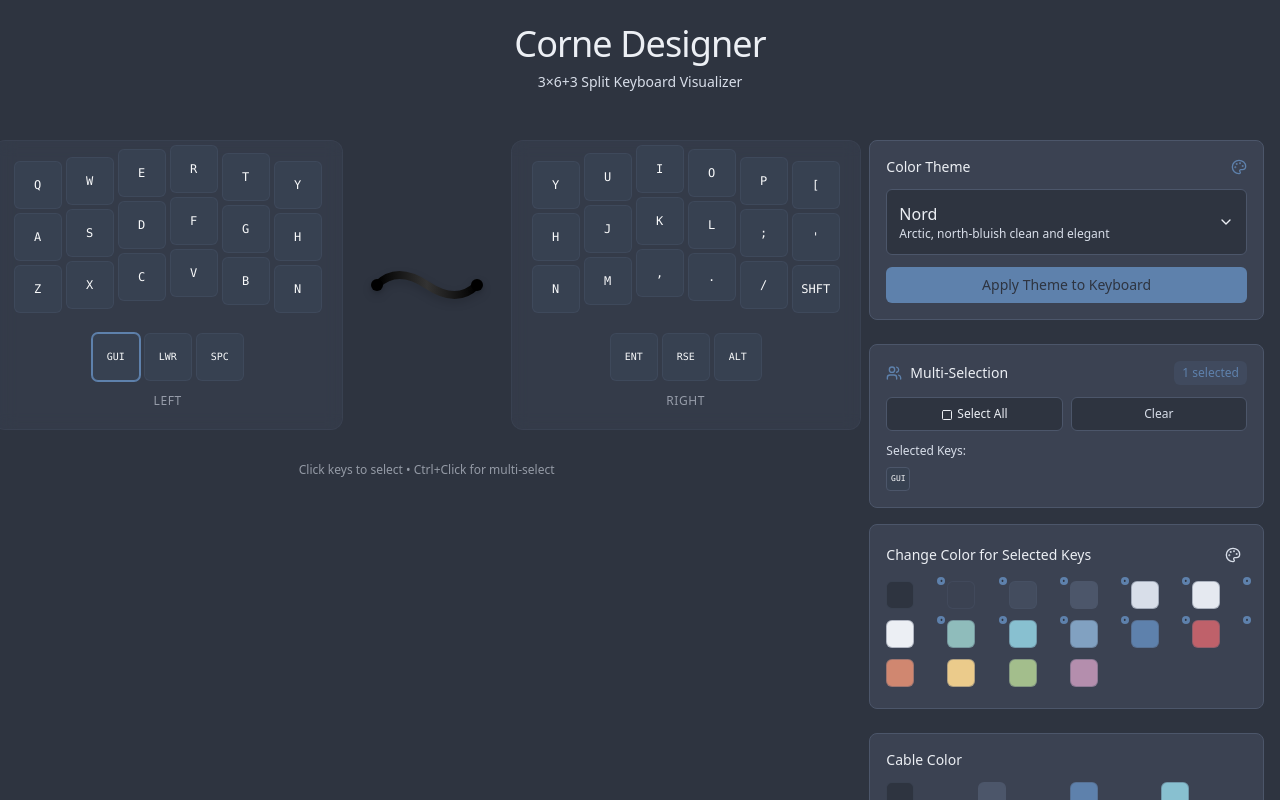
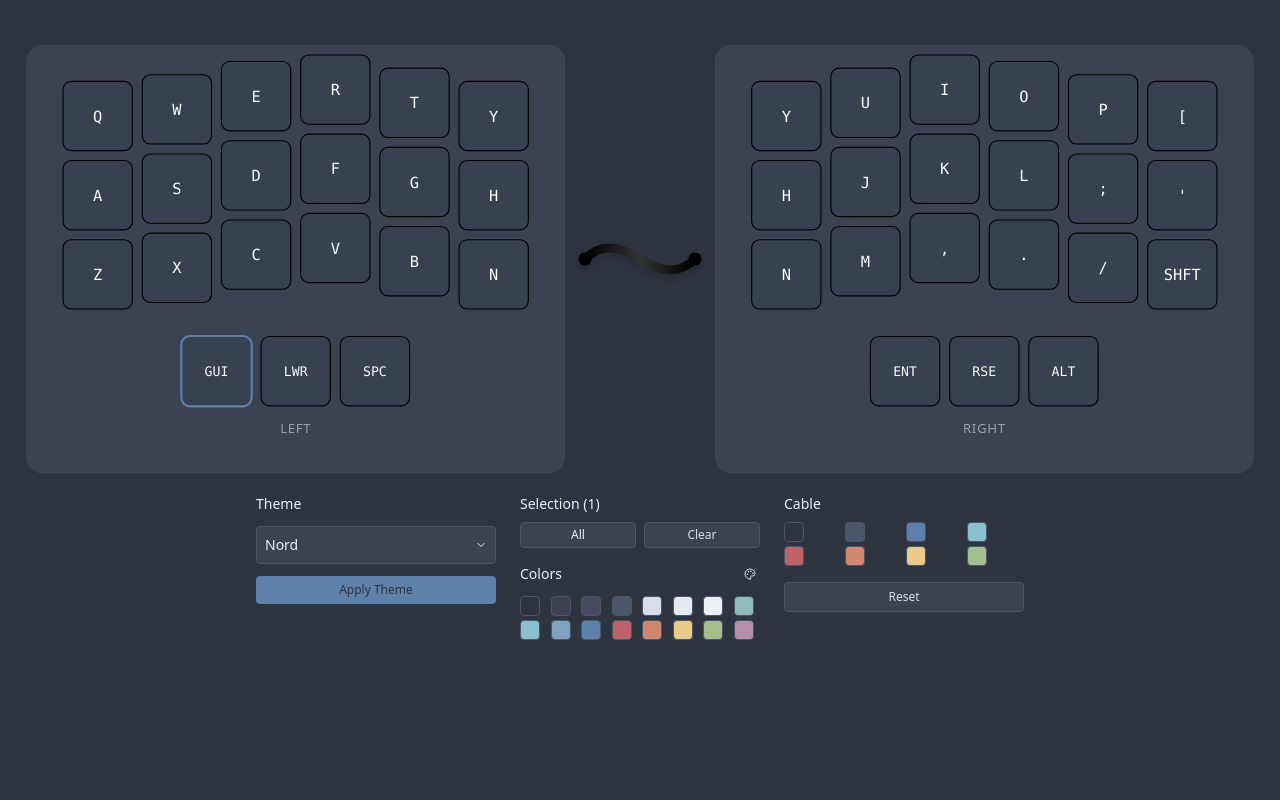
Before and after one commit to NokiaTh131/corne-design, a React (Vite) app: page / in a window 1280 px wide. Both pictures are taken after a click on the element "GUI". Shown: the top 800 px of the page. Built offline with nearby package versions, Linux system fonts and the light colour scheme.

Commit message:
better ui

```diff
--- a/src/App.tsx
+++ b/src/App.tsx
@@ -31,28 +31,10 @@ function App() {
       className="min-h-screen transition-colors duration-300"
       style={{ backgroundColor: selectedTheme.colors.background }}
     >
-      <div className="max-w-7xl mx-auto px-4 py-6">
-        {/* Minimal Header */}
-        <header className="text-center mb-12">
-          <h1
-            className="text-4xl font-light tracking-tight mb-2"
-            style={{ color: selectedTheme.colors.text }}
-          >
-            Corne Designer
-          </h1>
-          <p
-            className="text-sm"
-            style={{ color: selectedTheme.colors.textMuted }}
-          >
-            3×6+3 Split Keyboard Visualizer
-          </p>
-        </header>
-
-        <div className="grid grid-cols-1 lg:grid-cols-3 gap-8">
-          {/* Keyboard Display */}
-          <div className="lg:col-span-2">
-            <div className="flex flex-col items-center space-y-8">
-              <div className="flex items-center gap-6">
+      <div className="max-w-6xl mx-auto px-4 py-6">
+        {/* Keyboard Display - Centered and Prominent */}
+        <div className="flex justify-center mt-10">
+          <div className="flex items-center gap-2 scale-110">
             <KeyboardHalf
               keys={keyboardConfig.leftKeys}
               side="left"
@@ -71,21 +53,13 @@ function App() {
               theme={selectedTheme}
             />
           </div>
-
-              {/* Helper Text */}
-              <div className="text-center">
-                <p
-                  className="text-xs opacity-60"
-                  style={{ color: selectedTheme.colors.textMuted }}
-                >
-                  Click keys to select • Ctrl+Click for multi-select
-                </p>
-              </div>
-            </div>
         </div>
 
-          {/* Controls Panel */}
-          <div className="space-y-6">
+
+        {/* Controls Panel - Compact */}
+        <div className="max-w-3xl mx-auto mt-10">
+          <div className="grid grid-cols-1 md:grid-cols-3 gap-6">
+            <div>
               <ThemeSelector
                 themes={COLOR_THEMES}
                 selectedTheme={selectedTheme}
@@ -100,7 +74,9 @@ function App() {
                   updateCableColor(theme.colors.cableColors[0]);
                 }}
               />
+            </div>
 
+            <div>
               {selectedKeys.size > 0 ? (
                 <MultiKeyCustomizer
                   selectedKeys={getSelectedKeysConfig()}
@@ -118,36 +94,27 @@ function App() {
                   theme={selectedTheme}
                 />
               )}
+            </div>
 
-            {/* Cable Customizer */}
-            <div
-              className="rounded-lg p-4 border"
-              style={{
-                backgroundColor: selectedTheme.colors.surface,
-                borderColor: selectedTheme.colors.border
-              }}
-            >
-              <div className="flex items-center justify-between mb-3">
+            <div className="space-y-4">
+              <div>
                 <h3
-                  className="text-sm font-medium"
+                  className="text-sm font-medium mb-2"
                   style={{ color: selectedTheme.colors.text }}
                 >
-                  Cable Color
+                  Cable
                 </h3>
-              </div>
-              <div className="grid grid-cols-4 gap-1.5">
+                <div className="grid grid-cols-4 gap-1">
                   {selectedTheme.colors.cableColors.map((color) => (
                     <button
                       key={color}
                       className={`
-                      w-7 h-7 rounded-md border cursor-pointer
-                      transition-all duration-200
-                      hover:scale-110
+                        w-5 h-5 rounded border cursor-pointer
                         ${keyboardConfig.cableColor === color ? 'ring-1' : ''}
                       `}
                       style={{
                         backgroundColor: color,
-                      borderColor: selectedTheme.colors.border + '60',
+                        borderColor: selectedTheme.colors.border,
                         ...(keyboardConfig.cableColor === color && {
                           '--tw-ring-color': selectedTheme.colors.accent
                         })
@@ -159,17 +126,16 @@ function App() {
                 </div>
               </div>
 
-            <div className="flex justify-center pt-4">
               <button
                 onClick={resetToDefault}
-                className="px-4 py-2 text-sm rounded-md border transition-all duration-200 hover:scale-105"
+                className="w-full py-1.5 px-3 text-xs rounded border"
                 style={{
                   backgroundColor: selectedTheme.colors.surface,
                   borderColor: selectedTheme.colors.border,
                   color: selectedTheme.colors.textMuted
                 }}
               >
-                Reset Layout
+                Reset
               </button>
             </div>
           </div>
--- a/src/components/ColorPicker.tsx
+++ b/src/components/ColorPicker.tsx
@@ -1,6 +1,6 @@
 import React, { useState } from 'react';
 import { HexColorPicker } from 'react-colorful';
-import { Palette, X } from 'lucide-react';
+import { Palette } from 'lucide-react';
 import type { ColorTheme } from '../constants/themes';
 
 interface ColorPickerProps {
@@ -32,14 +32,8 @@ export const ColorPicker: React.FC<ColorPickerProps> = ({
   };
 
   return (
-    <div
-      className="rounded-lg p-4 border"
-      style={{
-        backgroundColor: theme.colors.surface,
-        borderColor: theme.colors.border
-      }}
-    >
-      <div className="flex items-center justify-between mb-3">
+    <div className="space-y-3">
+      <div className="flex items-center justify-between">
         <h3
           className="text-sm font-medium"
           style={{ color: theme.colors.text }}
@@ -48,46 +42,30 @@ export const ColorPicker: React.FC<ColorPickerProps> = ({
         </h3>
         <button
           onClick={() => setShowCustomPicker(!showCustomPicker)}
-          className="p-1.5 rounded-md transition-colors hover:scale-105"
+          className="p-1 rounded text-xs"
           style={{
             color: theme.colors.textMuted,
-            backgroundColor: showCustomPicker ? theme.colors.background : 'transparent'
+            backgroundColor: showCustomPicker ? theme.colors.surface : 'transparent'
           }}
-          title="Custom color picker"
+          title="Custom color"
         >
-          <Palette className="w-4 h-4" />
+          <Palette className="w-3 h-3" />
         </button>
       </div>
 
       {showCustomPicker && (
         <div
-          className="mb-4 p-3 rounded-lg border"
+          className="p-3 rounded border"
           style={{
-            backgroundColor: theme.colors.background,
+            backgroundColor: theme.colors.surface,
             borderColor: theme.colors.border
           }}
         >
-          <div className="flex items-center justify-between mb-2">
-            <span
-              className="text-xs font-medium"
-              style={{ color: theme.colors.text }}
-            >
-              Custom Color
-            </span>
-            <button
-              onClick={() => setShowCustomPicker(false)}
-              className="p-1 rounded transition-colors hover:scale-105"
-              style={{ color: theme.colors.textMuted }}
-            >
-              <X className="w-3 h-3" />
-            </button>
-          </div>
-
-          <div className="space-y-3">
+          <div className="space-y-2">
             <HexColorPicker
               color={customColor}
               onChange={setCustomColor}
-              className="!w-full !h-32"
+              className="!w-full !h-24"
             />
 
             <div className="flex items-center gap-2">
@@ -95,9 +73,9 @@ export const ColorPicker: React.FC<ColorPickerProps> = ({
                 type="text"
                 value={customColor}
                 onChange={(e) => setCustomColor(e.target.value)}
-                className="flex-1 rounded px-2 py-1 text-xs border focus:outline-none focus:ring-1 transition-all"
+                className="flex-1 rounded px-2 py-1 text-xs border"
                 style={{
-                  backgroundColor: theme.colors.surface,
+                  backgroundColor: theme.colors.background,
                   borderColor: theme.colors.border,
                   color: theme.colors.text
                 }}
@@ -105,32 +83,30 @@ export const ColorPicker: React.FC<ColorPickerProps> = ({
               />
               <button
                 onClick={handleCustomColorSelect}
-                className="px-3 py-1 rounded text-xs transition-all hover:scale-105"
+                className="px-2 py-1 rounded text-xs"
                 style={{
                   backgroundColor: theme.colors.accent,
                   color: theme.colors.background
                 }}
               >
-                Apply
+                Add
               </button>
             </div>
           </div>
         </div>
       )}
 
-      <div className="grid grid-cols-6 gap-1.5">
-        {colors.map((color, index) => (
-          <div key={color} className="relative">
+      <div className="grid grid-cols-8 gap-1">
+        {colors.map((color) => (
           <button
+            key={color}
             className={`
-                w-7 h-7 rounded-md border cursor-pointer
-                transition-all duration-200
-                hover:scale-110
+              w-5 h-5 rounded border cursor-pointer
               ${selectedColor === color ? 'ring-1' : ''}
             `}
             style={{
               backgroundColor: color,
-                borderColor: theme.colors.border + '60',
+              borderColor: theme.colors.border,
               ...(selectedColor === color && {
                 '--tw-ring-color': theme.colors.accent
               })
@@ -138,20 +114,6 @@ export const ColorPicker: React.FC<ColorPickerProps> = ({
             onClick={() => onColorSelect(color)}
             aria-label={`Select color ${color}`}
           />
-            {/* Custom color indicator */}
-            {index < (onAddCustomColor ? 12 : 0) && onAddCustomColor && (
-              <div
-                className="absolute -top-1 -right-1 w-2 h-2 rounded-full text-[8px] flex items-center justify-center"
-                style={{
-                  backgroundColor: theme.colors.accent,
-                  color: theme.colors.background
-                }}
-                title="Custom color"
-              >
-                •
-              </div>
-            )}
-          </div>
         ))}
       </div>
     </div>
--- a/src/components/KeyboardHalf.tsx
+++ b/src/components/KeyboardHalf.tsx
@@ -30,24 +30,24 @@ export const KeyboardHalf: React.FC<KeyboardHalfProps> = ({
   return (
     <div className="relative">
       <div
-        className="rounded-xl p-5 border backdrop-blur-sm"
+        className="rounded-2xl p-8 border"
         style={{
-          backgroundColor: theme.colors.surface + '80',
+          backgroundColor: theme.colors.surface,
           borderColor: theme.colors.border + '40'
         }}
       >
         {/* Main key grid with column stagger */}
         <div className="relative">
           {/* Column-based layout */}
-          <div className="flex gap-1">
+          <div className="flex gap-2">
             {[0, 1, 2, 3, 4, 5].map(colIndex => (
               <div
                 key={colIndex}
-                className="flex flex-col gap-1"
+                className="flex flex-col gap-2"
                 style={{
                   transform: side === 'left'
-                    ? `translateY(${COLUMN_STAGGER[colIndex]}px)`
-                    : `translateY(${COLUMN_STAGGER[5 - colIndex]}px)`,
+                    ? `translateY(${COLUMN_STAGGER[colIndex] * 1.5}px)`
+                    : `translateY(${COLUMN_STAGGER[5 - colIndex] * 1.5}px)`,
                 }}
               >
                 {[0, 1, 2].map(rowIndex => {
@@ -61,7 +61,7 @@ export const KeyboardHalf: React.FC<KeyboardHalfProps> = ({
                       theme={theme}
                     />
                   ) : (
-                    <div key={`${rowIndex}-${colIndex}`} className="w-12 h-12" />
+                    <div key={`${rowIndex}-${colIndex}`} className="w-16 h-16" />
                   );
                 })}
               </div>
@@ -70,7 +70,7 @@ export const KeyboardHalf: React.FC<KeyboardHalfProps> = ({
         </div>
 
         {/* Thumb cluster */}
-        <div className="flex justify-center mt-5 gap-1">
+        <div className="flex justify-center mt-6 gap-2">
           {thumbKeys.map((key) => (
             <Keycap
               key={key.id}
--- a/src/components/Keycap.tsx
+++ b/src/components/Keycap.tsx
@@ -16,9 +16,9 @@ export const Keycap: React.FC<KeycapProps> = ({ keycap, onClick, isSelected = fa
   return (
     <div
       className={`
-        w-12 h-12 rounded-md border cursor-pointer
+        w-16 h-16 rounded-lg border cursor-pointer
         flex items-center justify-center
-        font-mono text-xs font-medium
+        font-mono text-sm font-medium
         transition-all duration-200
         hover:scale-105 hover:shadow-md
         ${isSelected ? 'ring-1' : ''}
@@ -26,14 +26,14 @@ export const Keycap: React.FC<KeycapProps> = ({ keycap, onClick, isSelected = fa
       style={{
         backgroundColor: keycap.color,
         color: textColor,
-        borderColor: isSelected ? theme.colors.accent : theme.colors.border + '60',
+        borderColor: isSelected ? theme.colors.accent : '#000000',
         ...(isSelected && {
           '--tw-ring-color': theme.colors.accent
         })
       }}
       onClick={onClick}
     >
-      <span className={isThumbKey ? 'text-[10px]' : 'text-xs'}>{keycap.label}</span>
+      <span className={isThumbKey ? 'text-xs' : 'text-sm'}>{keycap.label}</span>
     </div>
   );
 };
--- a/src/components/MultiKeyCustomizer.tsx
+++ b/src/components/MultiKeyCustomizer.tsx
@@ -1,7 +1,6 @@
 import { ColorPicker } from './ColorPicker';
 import type { KeycapConfig } from '../types/index';
 import type { ColorTheme } from '../constants/themes';
-import { Users, Square, MousePointer } from 'lucide-react';
 
 interface MultiKeyCustomizerProps {
   selectedKeys: KeycapConfig[];
@@ -24,18 +23,11 @@ export const MultiKeyCustomizer: React.FC<MultiKeyCustomizerProps> = ({
 }) => {
   if (selectedKeys.length === 0) {
     return (
-      <div
-        className="rounded-lg p-6 border text-center"
-        style={{
-          backgroundColor: theme.colors.surface,
-          borderColor: theme.colors.border
-        }}
-      >
+      <div className="text-center py-8">
         <div style={{ color: theme.colors.textMuted }}>
-          <MousePointer className="w-8 h-8 mx-auto mb-3 opacity-40" />
-          <p className="text-sm mb-2">No keys selected</p>
-          <p className="text-xs opacity-75">
-            Click a key or Ctrl+Click to select multiple
+          <p className="text-sm mb-1">No keys selected</p>
+          <p className="text-xs opacity-60">
+            Click keys to select
           </p>
         </div>
       </div>
@@ -46,57 +38,33 @@ export const MultiKeyCustomizer: React.FC<MultiKeyCustomizerProps> = ({
 
   return (
     <div className="space-y-4">
-      {/* Selection Info */}
-      <div
-        className="rounded-lg p-4 border"
-        style={{
-          backgroundColor: theme.colors.surface,
-          borderColor: theme.colors.border
-        }}
-      >
-        <div className="flex items-center justify-between mb-3">
-          <div className="flex items-center gap-2">
-            <Users
-              className="w-4 h-4"
-              style={{ color: theme.colors.accent }}
-            />
-            <h3
-              className="text-sm font-medium"
-              style={{ color: theme.colors.text }}
-            >
-              Multi-Selection
-            </h3>
-          </div>
-          <div
-            className="text-xs px-2 py-1 rounded-md"
-            style={{
-              backgroundColor: theme.colors.accent + '20',
-              color: theme.colors.accent
-            }}
+      <div>
+        <div className="flex items-center justify-between mb-2">
+          <h3
+            className="text-sm font-medium"
+            style={{ color: theme.colors.text }}
           >
-            {selectedKeys.length} selected
-          </div>
+            Selection ({selectedKeys.length})
+          </h3>
         </div>
 
-        {/* Selection Controls */}
-        <div className="flex gap-2">
+        <div className="flex gap-2 mb-3">
           <button
             onClick={onSelectAll}
-            className="flex-1 py-2 px-3 rounded-md text-xs border transition-all hover:scale-105"
+            className="flex-1 py-1 px-2 rounded text-xs border"
             style={{
-              backgroundColor: theme.colors.background,
+              backgroundColor: theme.colors.surface,
               borderColor: theme.colors.border,
               color: theme.colors.text
             }}
           >
-            <Square className="w-3 h-3 inline mr-1" />
-            Select All
+            All
           </button>
           <button
             onClick={onClearSelection}
-            className="flex-1 py-2 px-3 rounded-md text-xs border transition-all hover:scale-105"
+            className="flex-1 py-1 px-2 rounded text-xs border"
             style={{
-              backgroundColor: theme.colors.background,
+              backgroundColor: theme.colors.surface,
               borderColor: theme.colors.border,
               color: theme.colors.textMuted
             }}
@@ -104,60 +72,18 @@ export const MultiKeyCustomizer: React.FC<MultiKeyCustomizerProps> = ({
             Clear
           </button>
         </div>
-
-        {/* Selected Keys Preview */}
-        <div className="mt-3">
-          <div className="text-xs mb-2" style={{ color: theme.colors.textMuted }}>
-            Selected Keys:
-          </div>
-          <div className="flex flex-wrap gap-1">
-            {selectedKeys.slice(0, 12).map((key) => (
-              <div
-                key={key.id}
-                className="w-6 h-6 rounded border flex items-center justify-center text-[8px] font-mono"
-                style={{
-                  backgroundColor: key.color,
-                  borderColor: theme.colors.border,
-                  color: getTextColor(key.color)
-                }}
-              >
-                {key.label}
-              </div>
-            ))}
-            {selectedKeys.length > 12 && (
-              <div
-                className="text-xs flex items-center px-1"
-                style={{ color: theme.colors.textMuted }}
-              >
-                +{selectedKeys.length - 12}
-              </div>
-            )}
-          </div>
-        </div>
       </div>
 
-      {/* Color Picker for Multiple Keys */}
       <ColorPicker
         colors={allColors}
         selectedColor={selectedKeys[0]?.color || theme.colors.keycapColors[0]}
         onColorSelect={(color) => {
           onUpdateSelectedKeys({ color });
         }}
-        title="Change Color for Selected Keys"
+        title="Colors"
         theme={theme}
         onAddCustomColor={onAddCustomColor}
       />
     </div>
   );
 };
-
-function getTextColor(backgroundColor: string): string {
-  const hex = backgroundColor.replace('#', '');
-  const r = parseInt(hex.substr(0, 2), 16);
-  const g = parseInt(hex.substr(2, 2), 16);
-  const b = parseInt(hex.substr(4, 2), 16);
-
-  const brightness = (r * 299 + g * 587 + b * 114) / 1000;
-
-  return brightness > 128 ? '#1f2937' : '#f9fafb';
-}
--- a/src/components/ThemeSelector.tsx
+++ b/src/components/ThemeSelector.tsx
@@ -1,6 +1,6 @@
 import { useState } from 'react';
 import type { ColorTheme } from '../constants/themes';
-import { ChevronDown, Palette } from 'lucide-react';
+import { ChevronDown } from 'lucide-react';
 
 interface ThemeSelectorProps {
   themes: Record<string, ColorTheme>;
@@ -24,52 +24,31 @@ export const ThemeSelector: React.FC<ThemeSelectorProps> = ({
 
   return (
     <div className="relative">
-      <div
-        className="p-4 rounded-lg border"
-        style={{
-          backgroundColor: selectedTheme.colors.surface,
-          borderColor: selectedTheme.colors.border
-        }}
-      >
-        <div className="flex items-center justify-between mb-3">
+      <div className="space-y-3">
         <h3
           className="text-sm font-medium"
           style={{ color: selectedTheme.colors.text }}
         >
-            Color Theme
+          Theme
         </h3>
-          <Palette
-            className="w-4 h-4"
-            style={{ color: selectedTheme.colors.accent }}
-          />
-        </div>
 
-        {/* Theme Selector Dropdown */}
         <div className="relative">
           <button
             onClick={() => setIsOpen(!isOpen)}
-            className="w-full flex items-center justify-between p-3 rounded-md border text-left transition-all duration-200"
+            className="w-full flex items-center justify-between p-2 rounded border text-left"
             style={{
-              backgroundColor: selectedTheme.colors.background,
+              backgroundColor: selectedTheme.colors.surface,
               borderColor: selectedTheme.colors.border,
               color: selectedTheme.colors.text
             }}
           >
-            <div>
-              <div className="font-medium">{selectedTheme.name}</div>
-              <div
-                className="text-xs"
-                style={{ color: selectedTheme.colors.textMuted }}
-              >
-                {selectedTheme.description}
-              </div>
-            </div>
-            <ChevronDown className={`w-4 h-4 transition-transform ${isOpen ? 'rotate-180' : ''}`} />
+            <span className="text-sm">{selectedTheme.name}</span>
+            <ChevronDown className={`w-3 h-3 transition-transform ${isOpen ? 'rotate-180' : ''}`} />
           </button>
 
           {isOpen && (
             <div
-              className="absolute top-full left-0 right-0 mt-1 rounded-md border shadow-lg z-10"
+              className="absolute top-full left-0 right-0 mt-1 rounded border shadow-lg z-10"
               style={{
                 backgroundColor: selectedTheme.colors.surface,
                 borderColor: selectedTheme.colors.border
@@ -79,53 +58,28 @@ export const ThemeSelector: React.FC<ThemeSelectorProps> = ({
                 <button
                   key={key}
                   onClick={() => handleThemeSelect(theme)}
-                  className="w-full p-3 text-left hover:opacity-80 transition-opacity first:rounded-t-md last:rounded-b-md"
+                  className="w-full p-2 text-left text-sm hover:opacity-70"
                   style={{
-                    backgroundColor: theme === selectedTheme ? selectedTheme.colors.background : 'transparent'
+                    backgroundColor: theme === selectedTheme ? selectedTheme.colors.background : 'transparent',
+                    color: selectedTheme.colors.text
                   }}
                 >
-                  <div
-                    className="font-medium mb-1"
-                    style={{ color: selectedTheme.colors.text }}
-                  >
                   {theme.name}
-                  </div>
-                  <div
-                    className="text-xs"
-                    style={{ color: selectedTheme.colors.textMuted }}
-                  >
-                    {theme.description}
-                  </div>
-
-                  {/* Color Preview */}
-                  <div className="flex gap-1 mt-2">
-                    {theme.colors.keycapColors.slice(0, 8).map((color, index) => (
-                      <div
-                        key={index}
-                        className="w-3 h-3 rounded-sm border"
-                        style={{
-                          backgroundColor: color,
-                          borderColor: selectedTheme.colors.border
-                        }}
-                      />
-                    ))}
-                  </div>
                 </button>
               ))}
             </div>
           )}
         </div>
 
-        {/* Apply Theme Button */}
         <button
           onClick={() => onApplyTheme(selectedTheme)}
-          className="w-full mt-3 py-2 px-4 rounded-md text-sm font-medium transition-all duration-200 hover:scale-105"
+          className="w-full py-1.5 px-3 rounded text-xs"
           style={{
             backgroundColor: selectedTheme.colors.accent,
             color: selectedTheme.colors.background
           }}
         >
-          Apply Theme to Keyboard
+          Apply Theme
         </button>
       </div>
     </div>
```
Also changed, not shown: src/components/KeyCustomizer.tsx (+7 -13 lines). Lines whose indentation alone changed are shown as unchanged.
